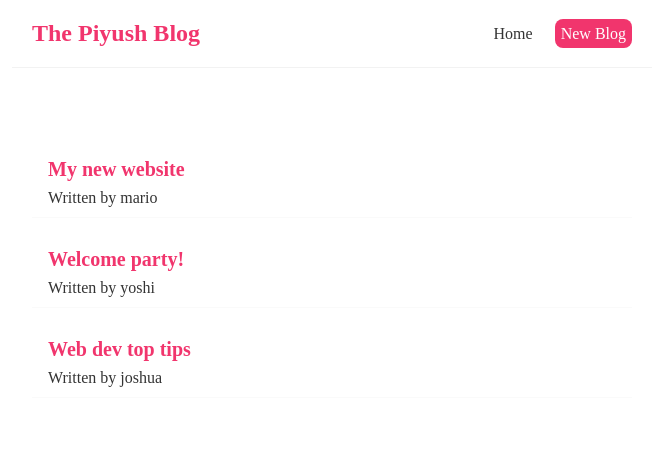
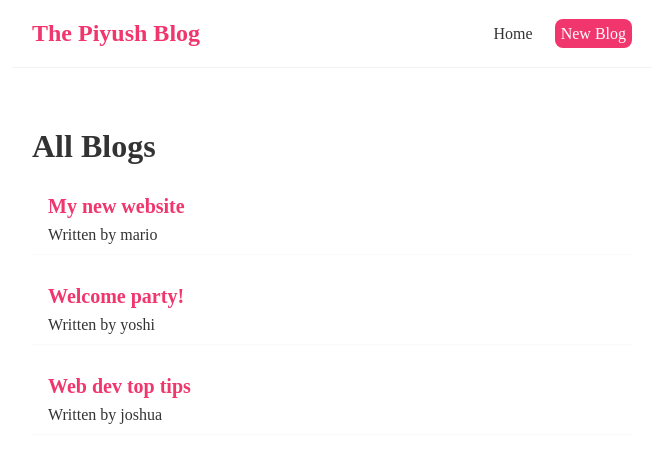
Before and after one commit to konpeeyush/Web-Development, a React (Create React App) app in the folder ReactTutorials/piyushblog/: page / in a window 1280 px wide. Shown: the top 462 px of the page, without its empty margins (308-971 px from the left). Built offline with nearby package versions, Linux system fonts and the light colour scheme; a web font is replaced by a local one.

Commit message:
Lesson 11
Implementation of props.

```diff
--- /dev/null
+++ b/ReactTutorials/piyushblog/src/BlogList.js
@@ -0,0 +1,17 @@
+const BlogList = (props) => {
+    const blogs=props.blogs;
+    const title=props.title;
+    return (
+        <div className="blog-list">
+        <h1>{title}</h1>
+            {blogs.map((blog) => (
+                <div className="blog-preview" key={blog.id}>
+                    <h2>{blog.title}</h2>
+                    <p>Written by {blog.author}</p>
+                </div>
+            ))}
+        </div>
+    );
+}
+
+export default BlogList;
--- a/ReactTutorials/piyushblog/src/Home.js
+++ b/ReactTutorials/piyushblog/src/Home.js
@@ -1,4 +1,5 @@
 import { useState } from 'react';
+import BlogList from './BlogList';
 const Home = () => {
     const [blogs, setBlogs] = useState([
         { title: 'My new website', body: 'lorem ipsum...', author: 'mario', id: 1 },
@@ -7,12 +8,7 @@
     ]);
     return (
         <div className="home">
-            {blogs.map((blog) => (
-                <div className="blog-preview" key={blog.id}>
-                    <h2>{blog.title}</h2>
-                    <p>Written by {blog.author}</p>
-                </div>
-            ))}
+            <BlogList blogs={blogs} title="All Blogs" /> {/* <-- Implementation of props, it enables us to use data from different component */}
         </div>
     );
 }
```
